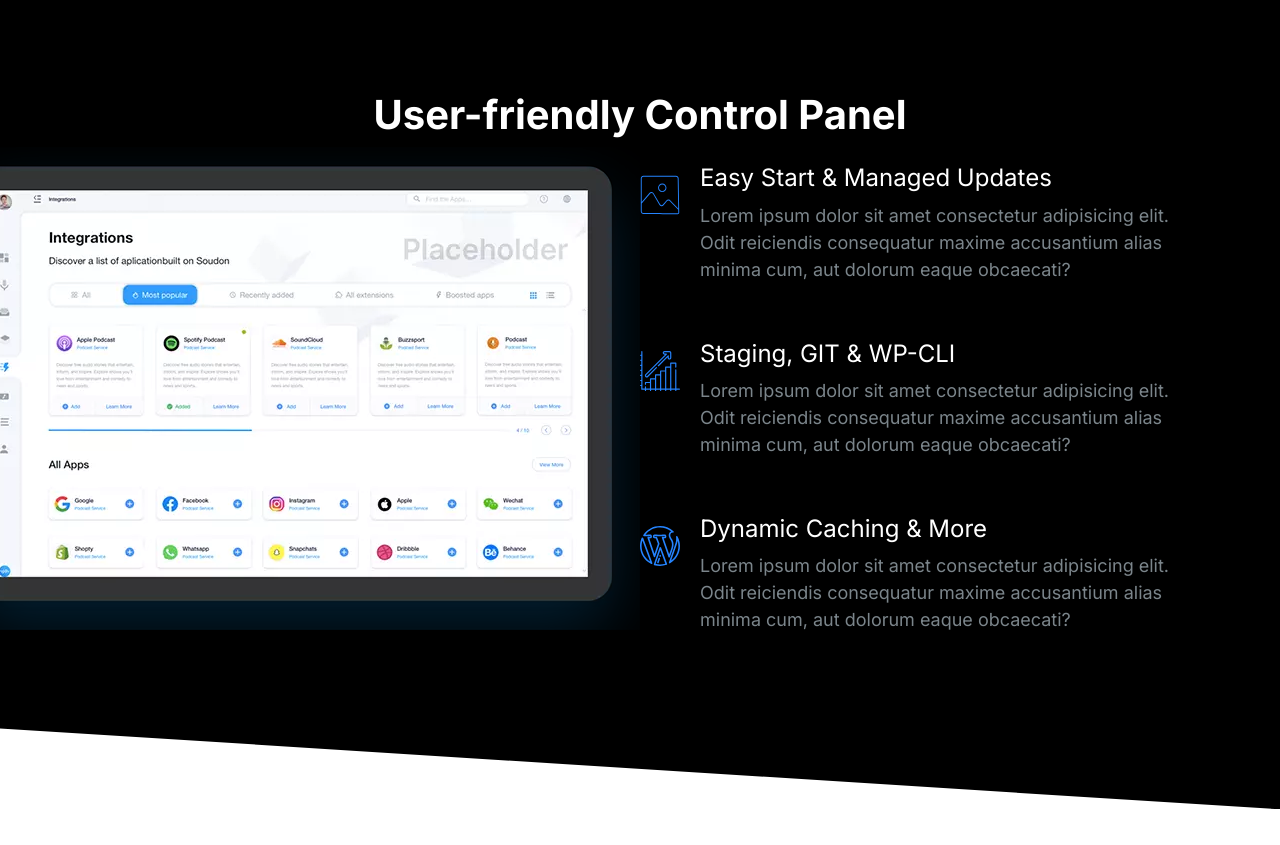
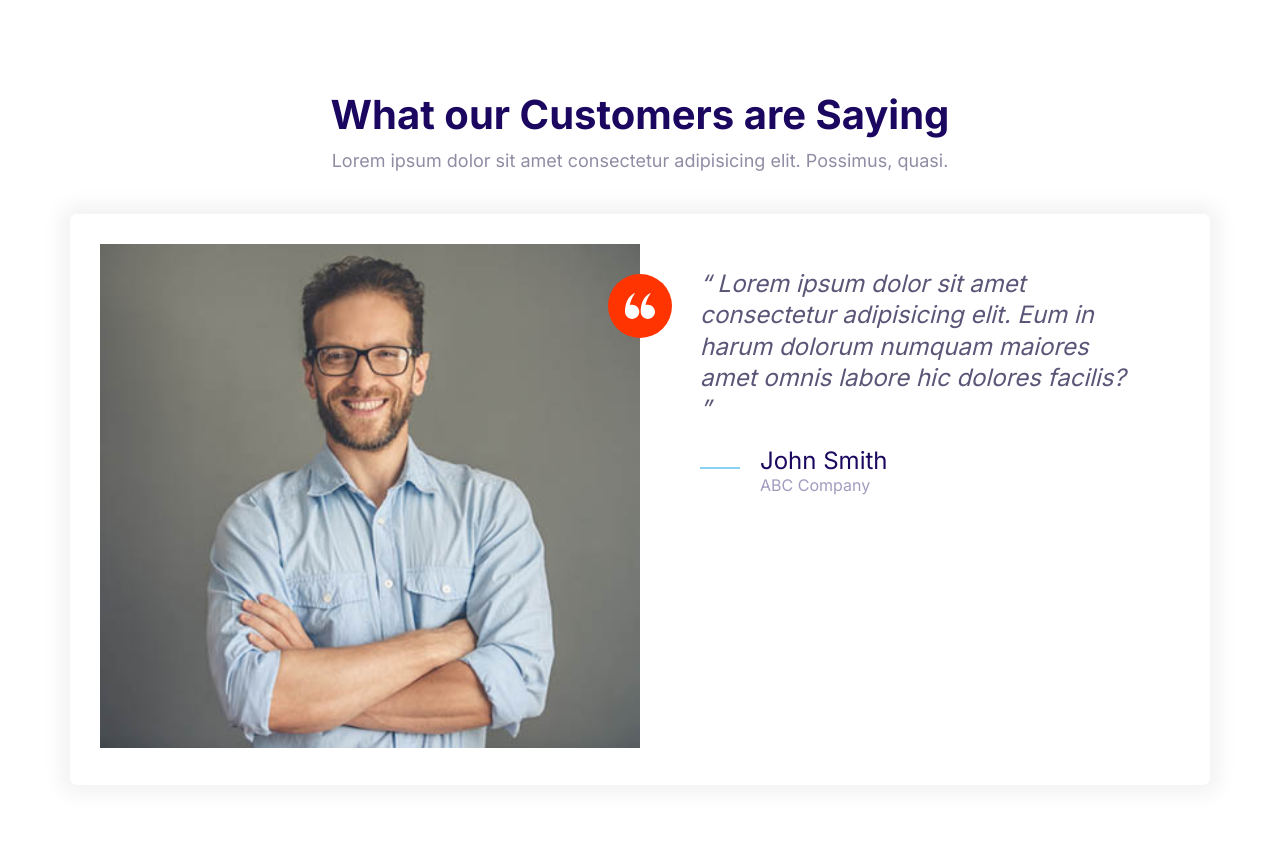
Before and after one commit to pryeshgohil/moshify, a plain HTML site: page index.html in a window 1280 px wide. Before the commit the page ends 809 px from the top, so only its background shows below. Drawn offline with Linux system fonts and the light colour scheme.

Commit message:
Build the testimonials block component.

```diff
--- a/css/styles.css
+++ b/css/styles.css
@@ -614,6 +614,7 @@ a {
 
 .block__header{
     text-align: center;
+    margin-bottom: 4rem;
 }
 
 .block__heading {
--- a/index.html
+++ b/index.html
@@ -14,75 +14,50 @@
     <link rel="stylesheet" href="css/styles.css" />
   </head>
   <body>
-    <section class="block block--dark block--skewed-right block-showcase">
+    <section class="block">
       <header class="block__header">
-        <h2>User-friendly Control Panel</h2>
+        <h2>What our Customers are Saying</h2>
+        <p>
+          Lorem ipsum dolor sit amet consectetur adipisicing elit. Possimus,
+          quasi.
+        </p>
       </header>
-      <div class="container grid grid--1x2">
-        <picture class="block-showcase__image">
-          <source
-            type="image/webp"
-            srcset="images/ipad.webp 1x, images/ipad@2x.webp"
+      <div class="container">
+        <div class="card testimonial">
+          <div class="grid grid--1x2">
+            <div class="testimonial__image">
+              <img
+                src="images/testimonial.jpg"
+                alt="A happy, smiling customer"
               />
-          <source
-            type="image/png"
-            srcset="images/ipad.png 1x, images/ipad@2x.png"
-          />
-          <img src="images/ipad.png" alt="" />
-        </picture>
-        <ul class="list">
-          <li>
+              <span class="icon-container icon-container--accent">
+                <svg class="icon icon--white icon--small">
+                  <use xlink:href="images/sprite.svg#quotes"></use>
+                </svg>
+              </span>
+            </div>
+            <blockquote class="quote">
+              <p class="quote__text">
+                Lorem ipsum dolor sit amet consectetur adipisicing elit. Eum in
+                harum dolorum numquam maiores amet omnis labore hic dolores
+                facilis?
+              </p>
+              <footer>
                 <div class="media">
                   <div class="media__image">
-                <svg class="icon icon--primary">
-                  <use xlink:href="images/sprite.svg#snap"></use>
+                    <svg class="icon icon--primary quote__line">
+                      <use xlink:href="images/sprite.svg#line"></use>
                     </svg>
                   </div>
                   <div class="media__body">
-                <h3 class="media__title">Easy Start & Managed Updates</h3>
-                <p>
-                  Lorem ipsum dolor sit amet consectetur adipisicing elit. Odit
-                  reiciendis consequatur maxime accusantium alias minima cum,
-                  aut dolorum eaque obcaecati?
-                </p>
+                    <h3 class="media__title quote__author">John Smith</h3>
+                    <p class="quote__organization">ABC Company</p>
                   </div>
                 </div>
-          </li>
-          <li>
-            <div class="media">
-              <div class="media__image">
-                <svg class="icon icon--primary">
-                  <use xlink:href="images/sprite.svg#growth"></use>
-                </svg>
-              </div>
-              <div class="media__body">
-                <h3 class="media__title">Staging, GIT & WP-CLI</h3>
-                <p>
-                  Lorem ipsum dolor sit amet consectetur adipisicing elit. Odit
-                  reiciendis consequatur maxime accusantium alias minima cum,
-                  aut dolorum eaque obcaecati?
-                </p>
+              </footer>
+            </blockquote>
           </div>
         </div>
-          </li>
-          <li>
-            <div class="media">
-              <div class="media__image">
-                <svg class="icon icon--primary">
-                  <use xlink:href="images/sprite.svg#wordpress"></use>
-                </svg>
-              </div>
-              <div class="media__body">
-                <h3 class="media__title">Dynamic Caching & More</h3>
-                <p>
-                  Lorem ipsum dolor sit amet consectetur adipisicing elit. Odit
-                  reiciendis consequatur maxime accusantium alias minima cum,
-                  aut dolorum eaque obcaecati?
-                </p>
-              </div>
-            </div>
-          </li>
-        </ul>
       </div>
     </section>
     <script src="js/main.js"></script>
```
Also changed, not shown: components/testimonials-block.html (added, +41 -0 lines). Lines whose indentation alone changed are shown as unchanged.
